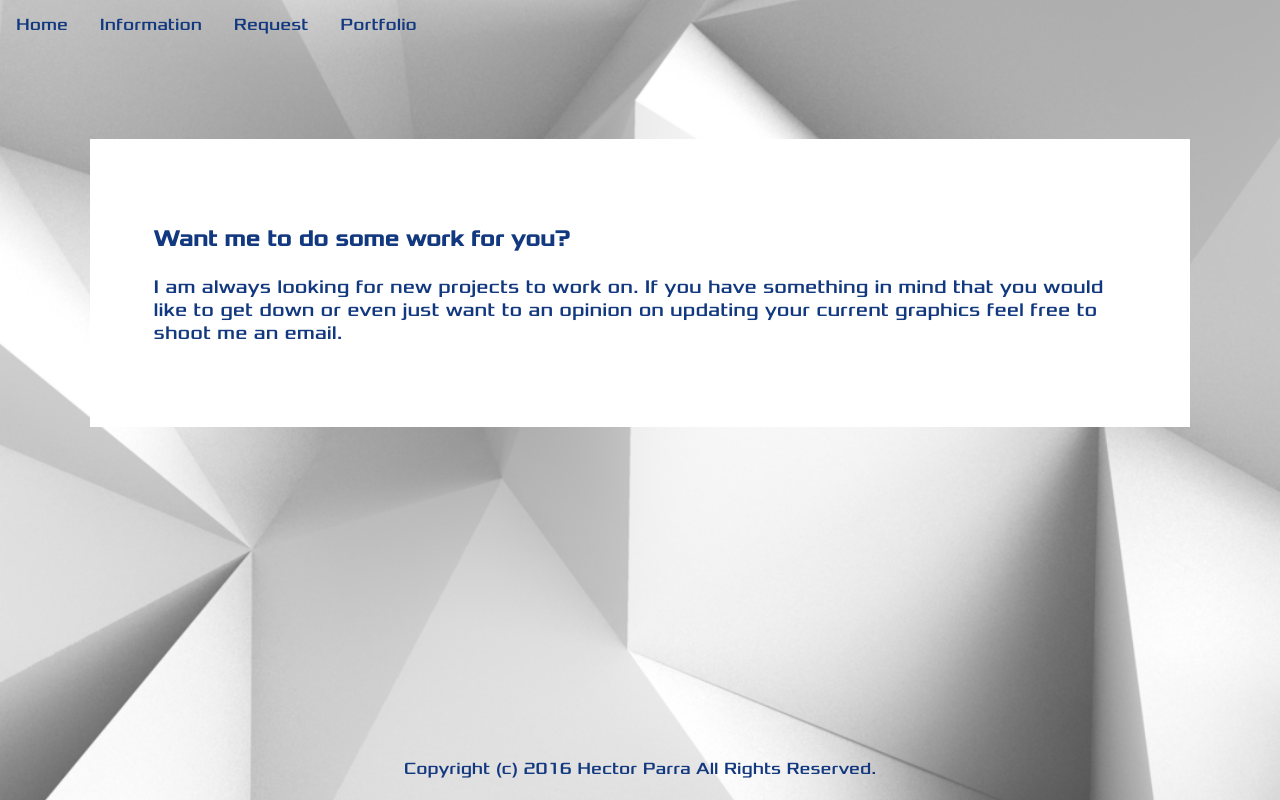
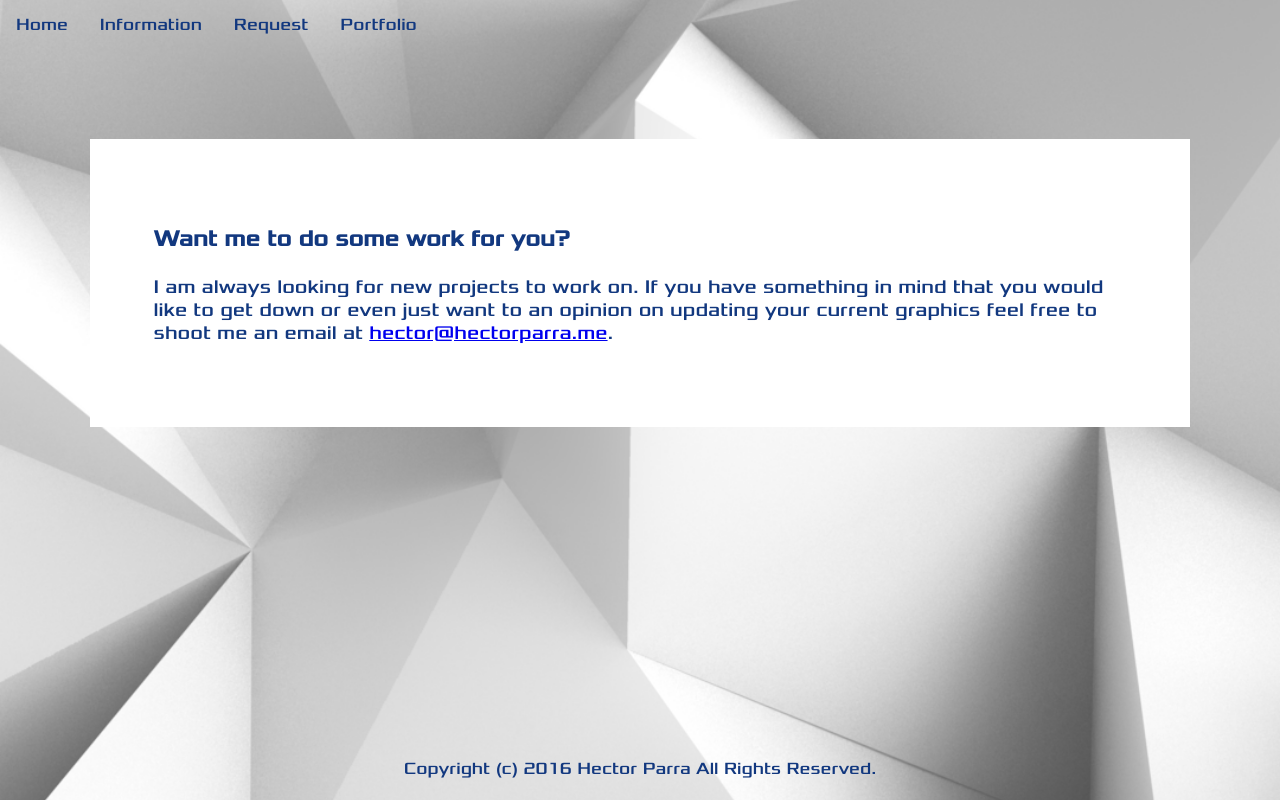
Before and after one commit to hector-parra/hectorparra.me, a plain HTML site: page request.html in a window 1280 px wide. Drawn offline with Linux system fonts and the light colour scheme.

Commit message:
Update request.html

```diff
--- a/request.html
+++ b/request.html
@@ -25,7 +25,7 @@
   </ul>
 
 
-  <div id="intro"><h3>Want me to do some work for you?</h3><p>I am always looking for new projects to work on. If you have something in mind that you would like to get down or even just want to an opinion on updating your current graphics feel free to shoot me an email. </p>
+  <div id="intro"><h3>Want me to do some work for you?</h3><p>I am always looking for new projects to work on. If you have something in mind that you would like to get down or even just want to an opinion on updating your current graphics feel free to shoot me an email at <a href="hector@hectorparra.me?Subject=Request%20Design" target="_top">hector@hectorparra.me</a>. </p>
 </body>
   </div>
 
```
